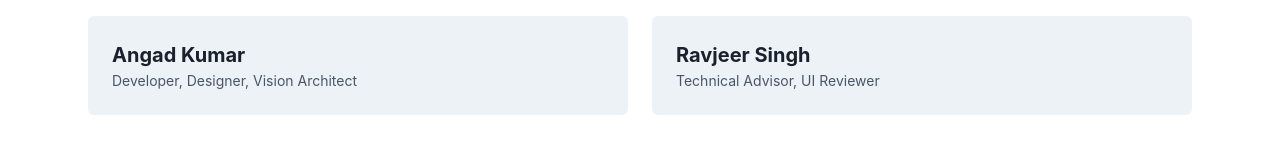
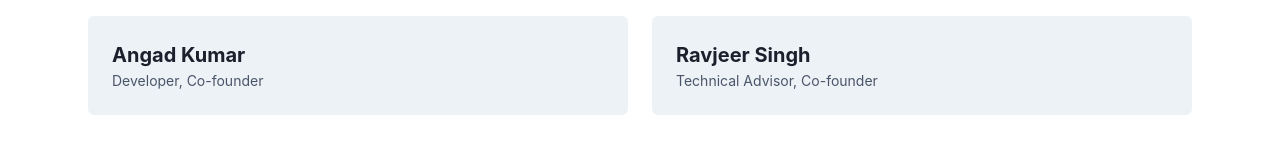
Before and after one commit to AngadKumar16/studysync, a Next.js app: page /about in a window 1280 px wide. Shown: the part 298-456 px from the top of the page. Built offline with nearby package versions, Linux system fonts and the light colour scheme.

Commit message:
better titles

```diff
--- a/src/app/about/page.tsx
+++ b/src/app/about/page.tsx
@@ -20,11 +20,11 @@ export default function AboutPage() {
       <SimpleGrid columns={{ base: 1, md: 2 }} spacing={6} mb={10}>
         <Box bg="gray.100" _dark={{ bg: "gray.700" }} p={6} rounded="md">
           <Text fontWeight="bold" fontSize="xl">Angad Kumar</Text>
-          <Text fontSize="sm" color="gray.600">Developer, Designer, Vision Architect</Text>
+          <Text fontSize="sm" color="gray.600">Developer, Co-founder</Text>
         </Box>
         <Box bg="gray.100" _dark={{ bg: "gray.700" }} p={6} rounded="md">
           <Text fontWeight="bold" fontSize="xl">Ravjeer Singh</Text>
-          <Text fontSize="sm" color="gray.600">Technical Advisor, UI Reviewer</Text>
+          <Text fontSize="sm" color="gray.600">Technical Advisor, Co-founder</Text>
         </Box>
       </SimpleGrid>
 
```
